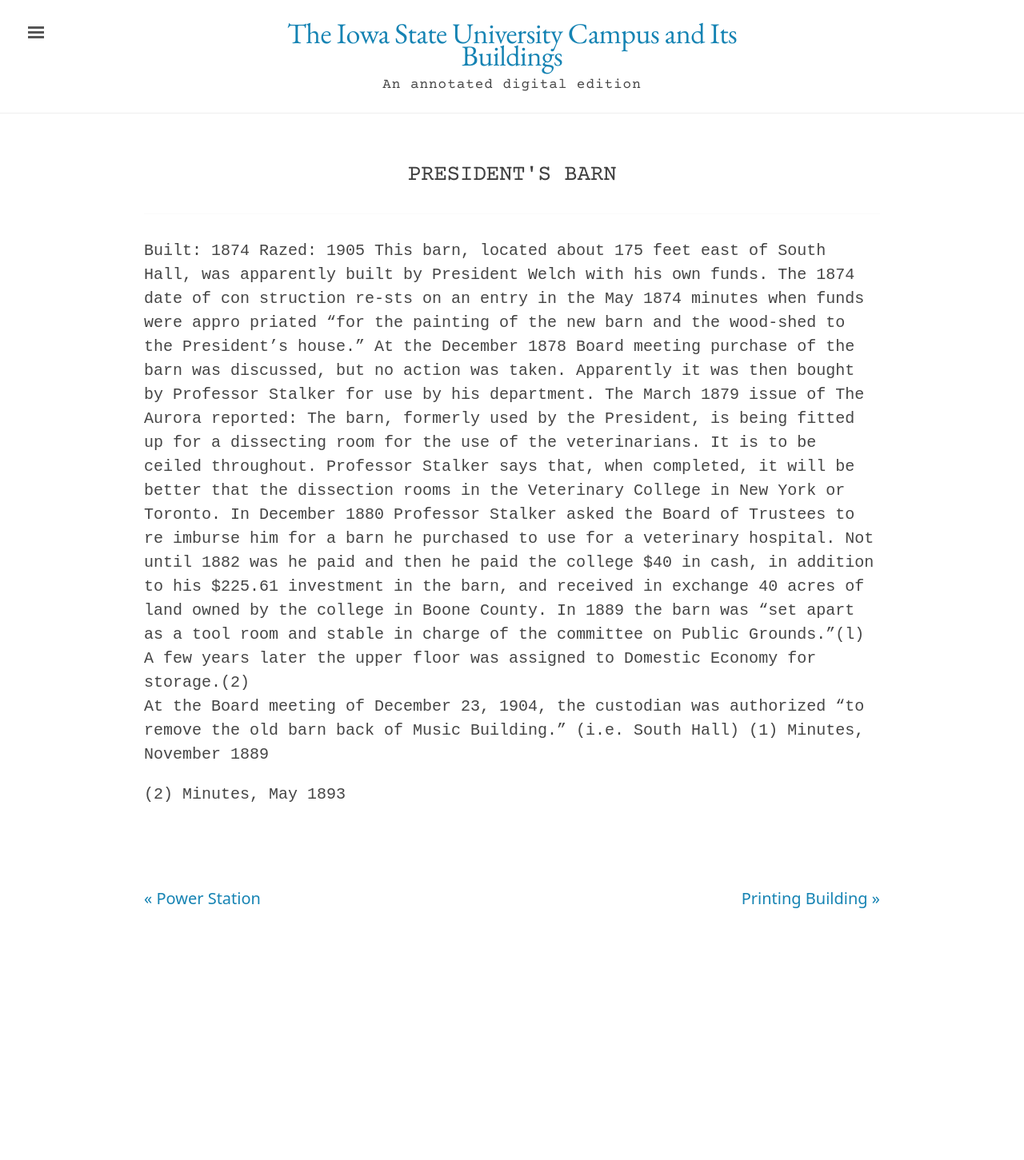
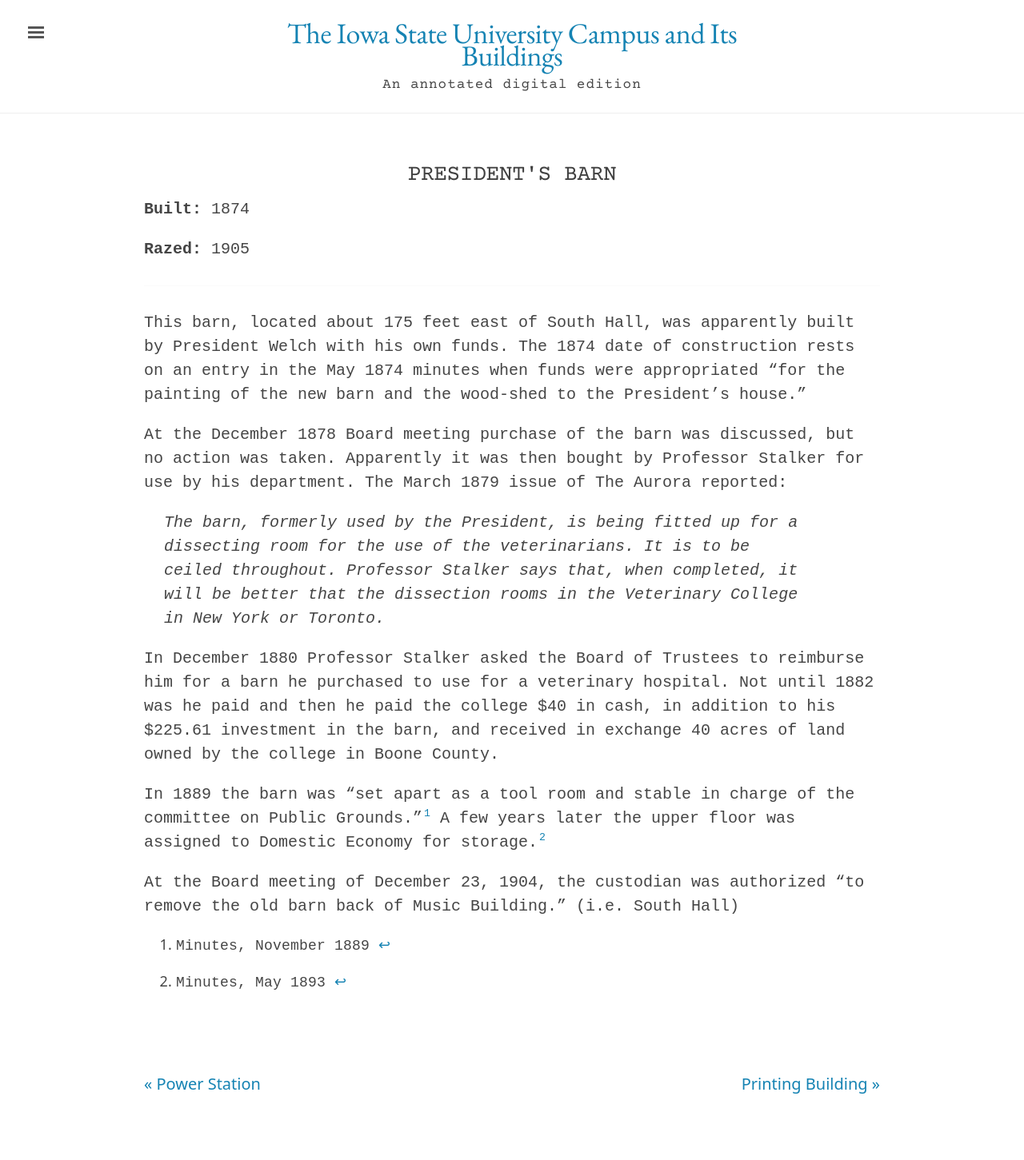
Before and after one commit to emanderson811/day-edition, a Jekyll site: the page built from _texts/buildings/174day-presidents-barn.md, in a window 1280 px wide. Shown: the whole page at 80% size. Built offline with Jekyll 4.4.1, drawn with Linux system fonts in a browser that asks for light colours; before the commit the page ends 1219 px from its top, so only the background shows below that.

Commit message:
Update 174day-presidents-barn.md

```diff
--- a/_texts/buildings/174day-presidents-barn.md
+++ b/_texts/buildings/174day-presidents-barn.md
@@ -14,23 +14,18 @@
 ---
 ---
 
-Built: 1874 Razed: 1905
-This barn, located about 175 feet east of South Hall, was apparently built by President Welch with his own funds. The 1874 date of con struction re-sts on an entry in the May 1874 minutes when funds were appro priated "for the painting of the new barn and the wood-shed to the President's house."
-At the December 1878 Board meeting purchase of the barn was discussed, but no action was taken. Apparently it was then bought by Professor Stalker for use by his department. The March 1879 issue of The Aurora
-reported:
-The barn, formerly used by the President, is being fitted up
-for a dissecting room for the use of the veterinarians. It is
-to be ceiled throughout. Professor Stalker says that, when
-completed, it will be better that the dissection rooms in the
-Veterinary College in New York or Toronto.
-In December 1880 Professor Stalker asked the Board of Trustees to re imburse him for a barn he purchased to use for a veterinary hospital. Not until 1882 was he paid and then he paid the college $40 in cash,
-in addition to his $225.61 investment in the barn, and received in exchange 40 acres of land owned by the college in Boone County.
-In 1889 the barn was "set apart as a tool room and stable in charge
-of the committee on Public Grounds."(l) A few years later the upper
-floor was assigned to Domestic Economy for storage.(2)
+This barn, located about 175 feet east of South Hall, was apparently built by President Welch with his own funds. The 1874 date of construction rests on an entry in the May 1874 minutes when funds were appropriated "for the painting of the new barn and the wood-shed to the President's house."
+
+At the December 1878 Board meeting purchase of the barn was discussed, but no action was taken. Apparently it was then bought by Professor Stalker for use by his department. The March 1879 issue of The Aurora reported:
+
+>The barn, formerly used by the President, is being fitted up for a dissecting room for the use of the veterinarians. It is to be ceiled throughout. Professor Stalker says that, when completed, it will be better that the dissection rooms in the Veterinary College in New York or Toronto.
+
+In December 1880 Professor Stalker asked the Board of Trustees to reimburse him for a barn he purchased to use for a veterinary hospital. Not until 1882 was he paid and then he paid the college $40 in cash, in addition to his $225.61 investment in the barn, and received in exchange 40 acres of land owned by the college in Boone County.
+
+In 1889 the barn was "set apart as a tool room and stable in charge of the committee on Public Grounds."[^fn1] A few years later the upper floor was assigned to Domestic Economy for storage.[^fn2]
+
 At the Board meeting of December 23, 1904, the custodian was authorized "to remove the old barn back of Music Building." (i.e. South Hall)
-(1)
-Minutes, November 1889
 
-(2)
-Minutes, May 1893
+[^fn1]: Minutes, November 1889
+
+[^fn2]: Minutes, May 1893
```
Also changed, not shown: other parts of _texts/buildings/174day-presidents-barn.md (+2 -2 lines).
